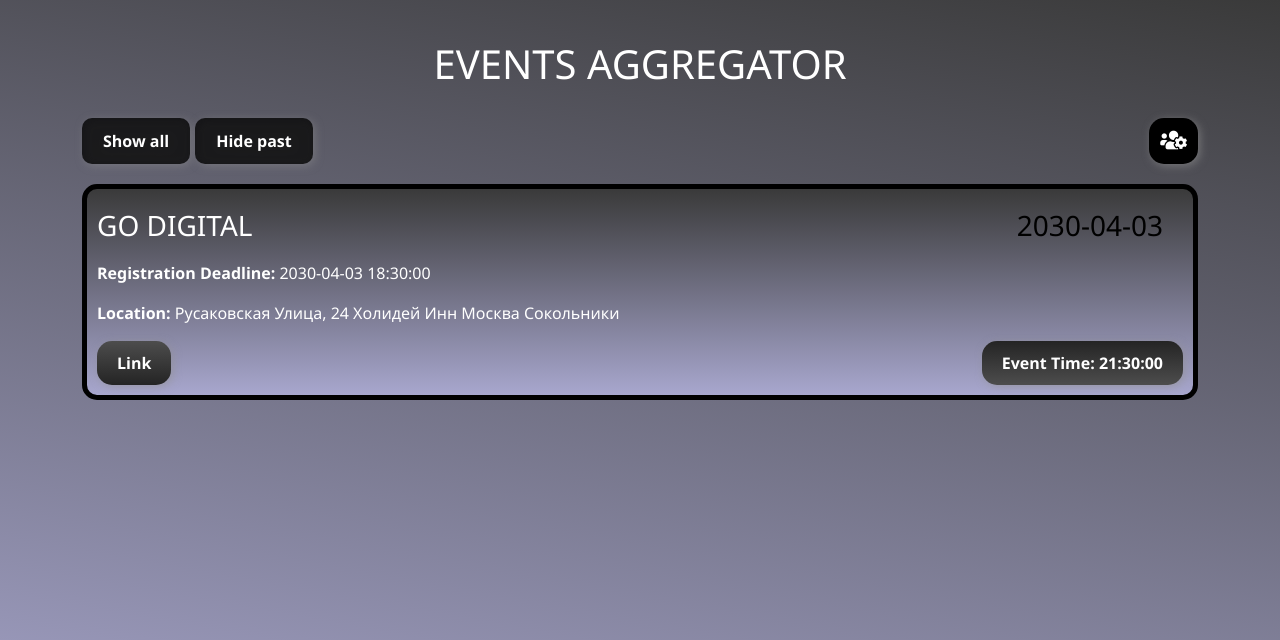
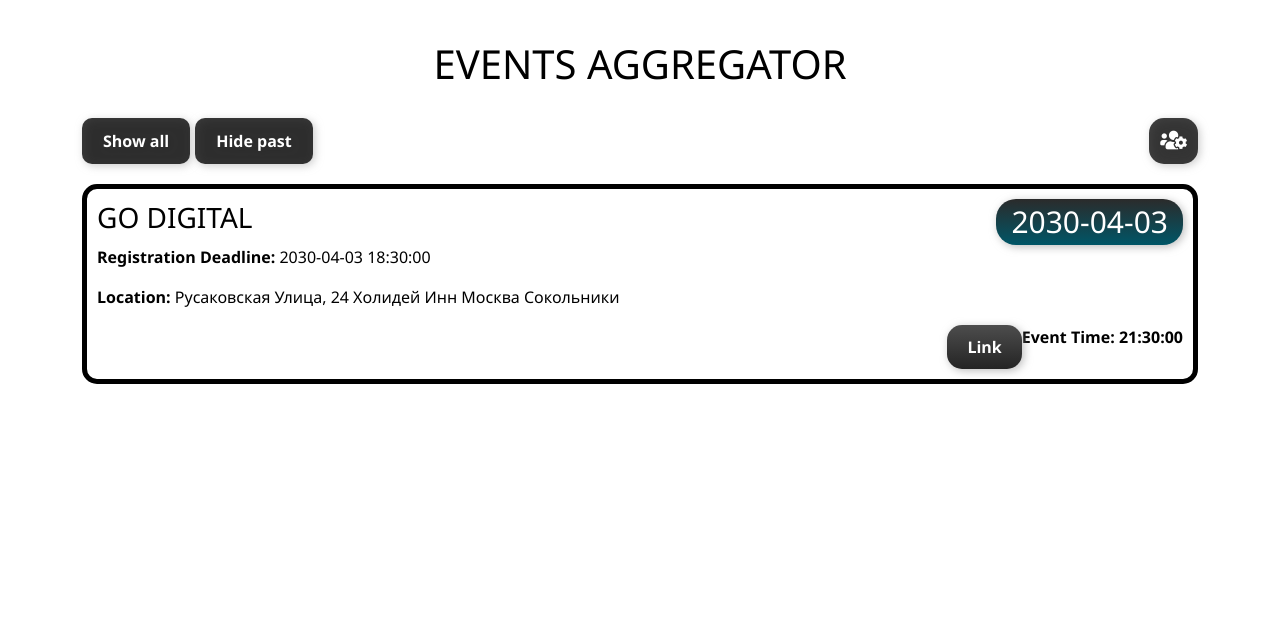
Before and after one commit to MontelnV/events_aggregator_web-app, a FastAPI app: page /events/ in a window 1280 px wide. Shown: the top 640 px of the page. Run offline with FastAPI, Linux system fonts and the light colour scheme; data comes from the database, SQL or seed files in the repository; some web fonts are replaced.

Commit message:
add styles

```diff
--- a/static/css/styles.css
+++ b/static/css/styles.css
@@ -4,8 +4,7 @@ html {
 }
 body {
     margin: 0;
-    background: linear-gradient(10deg, #a8a7ce 0%, #3a3a3a 100%); /* Градиентный фон */
-    color: #fff; /* Цвет текста для контраста */
+    color: #000000; /* Цвет текста для контраста */
     font-family: 'Segoe UI', Tahoma, Geneva, Verdana, sans-serif;
 }
 
@@ -59,7 +58,7 @@ table {
 }
 
 .btn-delete {
-    background-color: #CD5C5C;
+    background-color: #dc0e0e;
     color: #ffffff;
     padding: 10px 10px;
     border-radius: 10px;
@@ -115,7 +114,7 @@ table {
 }
 
 .btn-admin-lk {
-    background-color: #000000;
+    background-color: #090909c5;
     color: #ffffff;
     padding: 10px 10px;
     border-radius: 15px;
@@ -133,7 +132,7 @@ table {
 /* FORMS */
 
 .form-control {
-    border: 5px solid #0000009c; /* Цвет и толщина обводки */
+    border: 2px solid #0f0f0f9c; /* Цвет и толщина обводки */
     border-radius: 10px; /* Скругление углов обводки */
     padding: 8px; /* Внутренний отступ вокруг текста в поле ввода */
 }
@@ -156,16 +155,22 @@ table {
     padding: 10px; /* Добавляем отступ вокруг контента */
     margin-bottom: 10px;
     border-radius: 15px; /* Добавляем отступ снизу для отделения блоков */
-    background: linear-gradient(0deg, #a8a7ce 0%, #3a3a3a 100%); /* Градиентный фон */
+    background-color: #ffffff; /* Цвет фона при обычном состоянии */
+    transition: background-color 0.5s;
+    transition: transform 0.3s;
 }
 
 
-.btn_plus_time {
-    display: flex; /* Используем flexbox для контейнера */
-    justify-content: space-between;
-    align-items: center;
+.events-info:hover {
+    transform: scale(1.05);
+    background-color: #e0e0e0; /* Увеличение масштаба при наведении */
+    /* Дополнительные стили для контейнера events-info при наведении */
 }
 
+.btn_plus_time {
+    display: flex;
+    justify-content: flex-end; /* Выравниваем содержимое вправо */
+}
 .link-btn {
     background: linear-gradient(0deg, #242424 0%, #4d4d4d 100%);
     color: #ffffff;
@@ -176,15 +181,6 @@ table {
     filter: drop-shadow(2px 2px 4px rgba(144, 144, 144, 0.59));
 }
 
-.datetime-label {
-    color: #ffffff;
-    padding: 10px 20px;
-    border-radius: 15px;
-    background: linear-gradient(0deg, #4d4d4d 0%, #242424 100%);
-    margin: 0; /* Сбросим внешние отступы */
-    filter: drop-shadow(2px 2px 4px rgba(144, 144, 144, 0.59));
-}
-
 .head-info {
     padding-top: 0px;
     display: flex; /* Используем flexbox для контейнера */
@@ -192,5 +188,11 @@ table {
     align-items: center;
 }
 .date-info {
-    color: #000000;
-    padding: 10px 20px;}
+    color: #ffffff;
+    padding: 5px 15px;
+    border-radius: 20px;
+    background: linear-gradient(0deg, #005667 0%, #2b2b2b 100%);
+    margin: 0; /* Сбросим внешние отступы */
+    filter: drop-shadow(2px 2px 4px rgba(144, 144, 144, 0.59));
+    font-size: 30px;
+}
```
